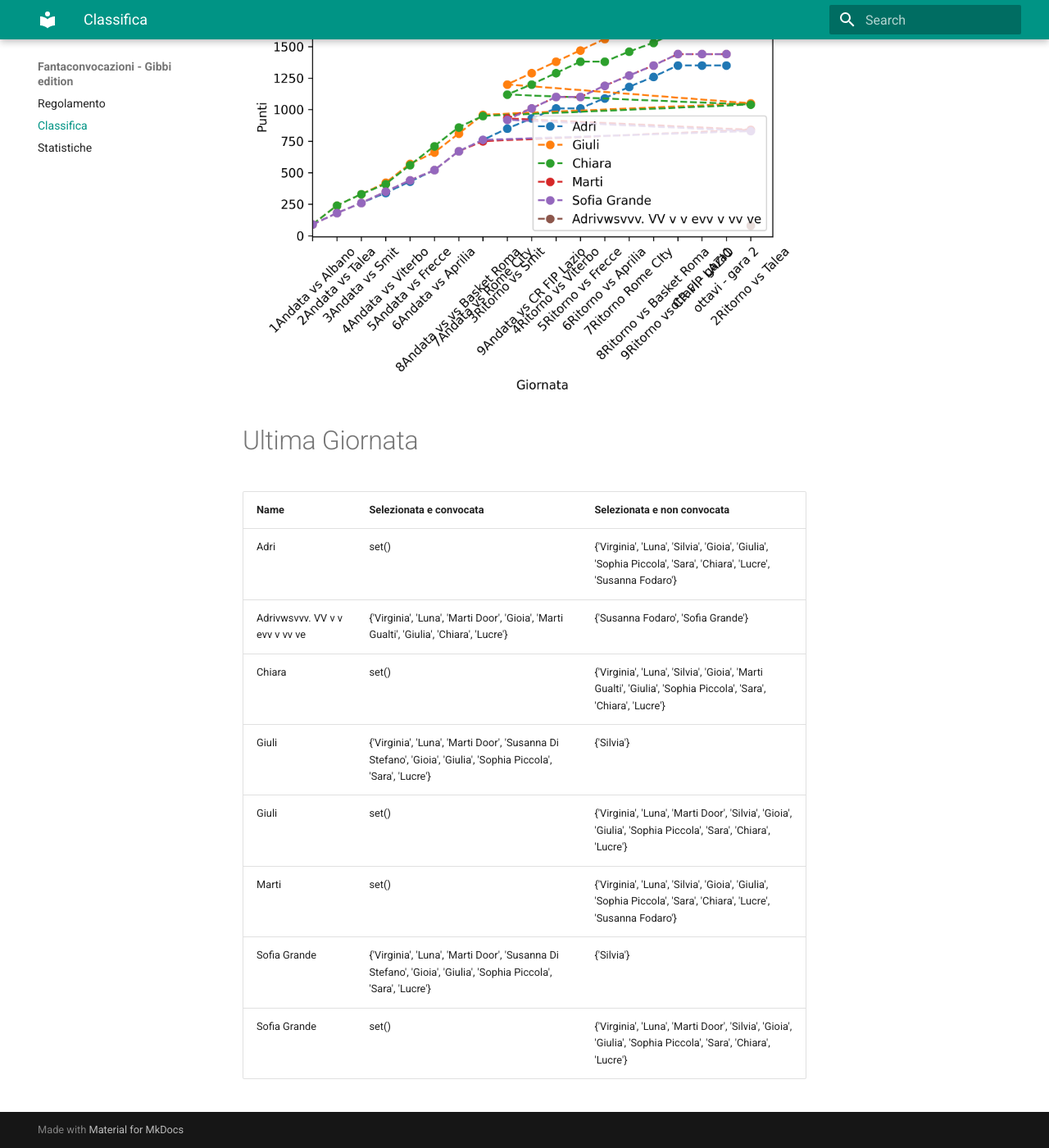
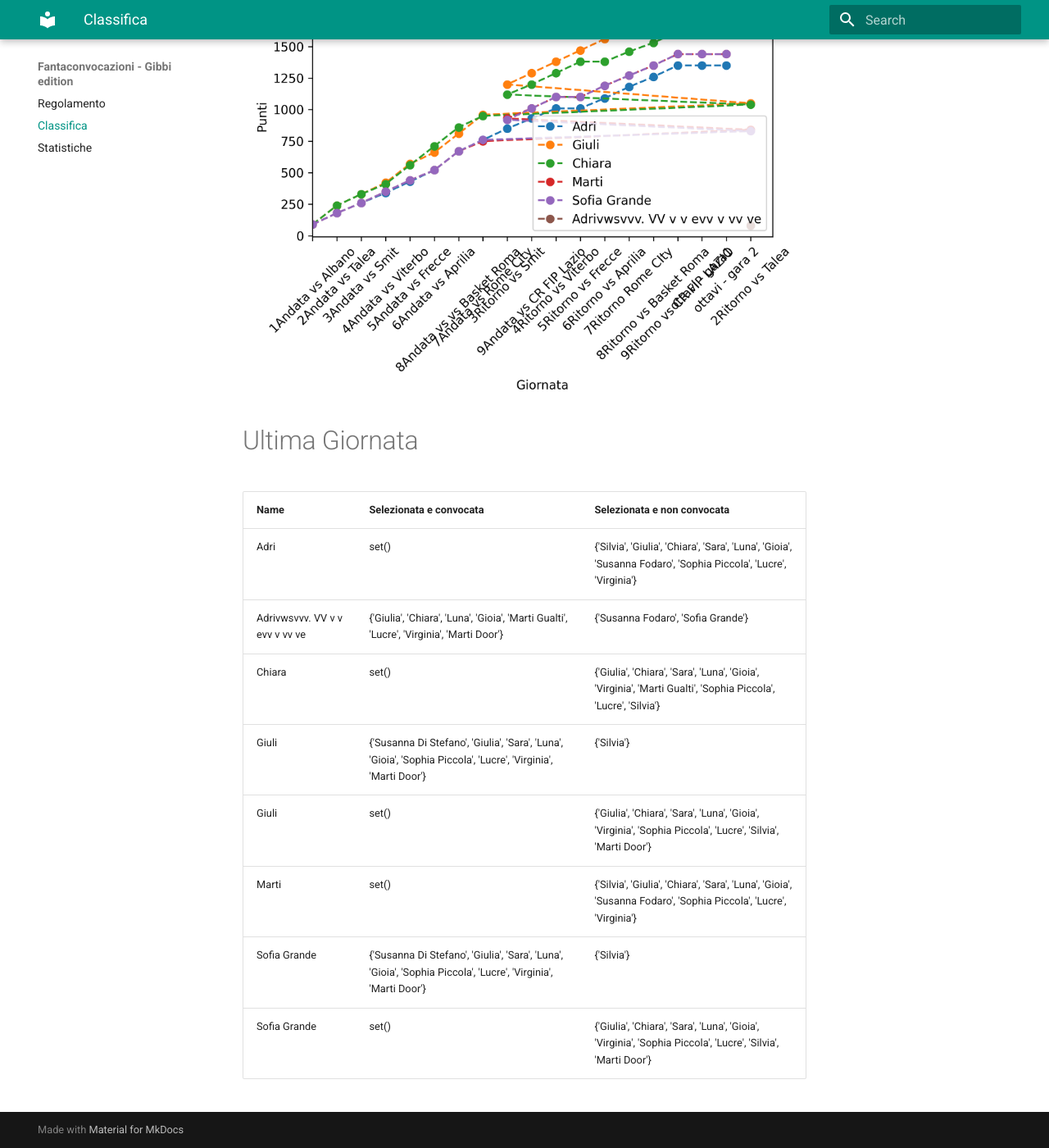
Before and after one commit to martinig94/fantagibbi, an MkDocs documentation site: the page built from docs/Classifica.md, in a window 1280 px wide and 1400 px high, scrolled down 676 px. Shown: the whole window at 82% size. Built offline with MkDocs 1.6.1 and Material for MkDocs 9.7.7, drawn with Linux system fonts in a browser that asks for light colours.

Commit message:
Auto-update from main.py

```diff
--- a/docs/Classifica.md
+++ b/docs/Classifica.md
@@ -19,12 +19,12 @@
 <!-- START_TABLE CORRECT -->
 | Name                           | Selezionata e convocata                                                                                        | Selezionata e non convocata                                                                                      |
 |:-------------------------------|:---------------------------------------------------------------------------------------------------------------|:-----------------------------------------------------------------------------------------------------------------|
-| Adri                           | set()                                                                                                          | {'Virginia', 'Luna', 'Silvia', 'Gioia', 'Giulia', 'Sophia Piccola', 'Sara', 'Chiara', 'Lucre', 'Susanna Fodaro'} |
-| Adrivwsvvv. VV v v evv v vv ve | {'Virginia', 'Luna', 'Marti Door', 'Gioia', 'Marti Gualti', 'Giulia', 'Chiara', 'Lucre'}                       | {'Susanna Fodaro', 'Sofia Grande'}                                                                               |
-| Chiara                         | set()                                                                                                          | {'Virginia', 'Luna', 'Silvia', 'Gioia', 'Marti Gualti', 'Giulia', 'Sophia Piccola', 'Sara', 'Chiara', 'Lucre'}   |
-| Giuli                          | {'Virginia', 'Luna', 'Marti Door', 'Susanna Di Stefano', 'Gioia', 'Giulia', 'Sophia Piccola', 'Sara', 'Lucre'} | {'Silvia'}                                                                                                       |
-| Giuli                          | set()                                                                                                          | {'Virginia', 'Luna', 'Marti Door', 'Silvia', 'Gioia', 'Giulia', 'Sophia Piccola', 'Sara', 'Chiara', 'Lucre'}     |
-| Marti                          | set()                                                                                                          | {'Virginia', 'Luna', 'Silvia', 'Gioia', 'Giulia', 'Sophia Piccola', 'Sara', 'Chiara', 'Lucre', 'Susanna Fodaro'} |
-| Sofia Grande                   | {'Virginia', 'Luna', 'Marti Door', 'Susanna Di Stefano', 'Gioia', 'Giulia', 'Sophia Piccola', 'Sara', 'Lucre'} | {'Silvia'}                                                                                                       |
-| Sofia Grande                   | set()                                                                                                          | {'Virginia', 'Luna', 'Marti Door', 'Silvia', 'Gioia', 'Giulia', 'Sophia Piccola', 'Sara', 'Chiara', 'Lucre'}     |
+| Adri                           | set()                                                                                                          | {'Silvia', 'Giulia', 'Chiara', 'Sara', 'Luna', 'Gioia', 'Susanna Fodaro', 'Sophia Piccola', 'Lucre', 'Virginia'} |
+| Adrivwsvvv. VV v v evv v vv ve | {'Giulia', 'Chiara', 'Luna', 'Gioia', 'Marti Gualti', 'Lucre', 'Virginia', 'Marti Door'}                       | {'Susanna Fodaro', 'Sofia Grande'}                                                                               |
+| Chiara                         | set()                                                                                                          | {'Giulia', 'Chiara', 'Sara', 'Luna', 'Gioia', 'Virginia', 'Marti Gualti', 'Sophia Piccola', 'Lucre', 'Silvia'}   |
+| Giuli                          | {'Susanna Di Stefano', 'Giulia', 'Sara', 'Luna', 'Gioia', 'Sophia Piccola', 'Lucre', 'Virginia', 'Marti Door'} | {'Silvia'}                                                                                                       |
+| Giuli                          | set()                                                                                                          | {'Giulia', 'Chiara', 'Sara', 'Luna', 'Gioia', 'Virginia', 'Sophia Piccola', 'Lucre', 'Silvia', 'Marti Door'}     |
+| Marti                          | set()                                                                                                          | {'Silvia', 'Giulia', 'Chiara', 'Sara', 'Luna', 'Gioia', 'Susanna Fodaro', 'Sophia Piccola', 'Lucre', 'Virginia'} |
+| Sofia Grande                   | {'Susanna Di Stefano', 'Giulia', 'Sara', 'Luna', 'Gioia', 'Sophia Piccola', 'Lucre', 'Virginia', 'Marti Door'} | {'Silvia'}                                                                                                       |
+| Sofia Grande                   | set()                                                                                                          | {'Giulia', 'Chiara', 'Sara', 'Luna', 'Gioia', 'Virginia', 'Sophia Piccola', 'Lucre', 'Silvia', 'Marti Door'}     |
 <!-- END_TABLE CORRECT -->
```
